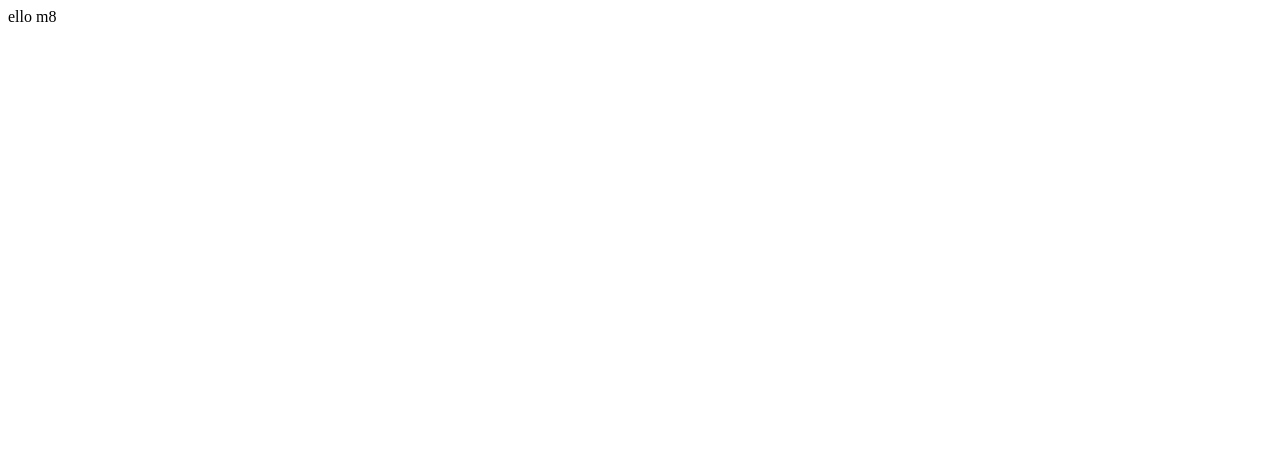
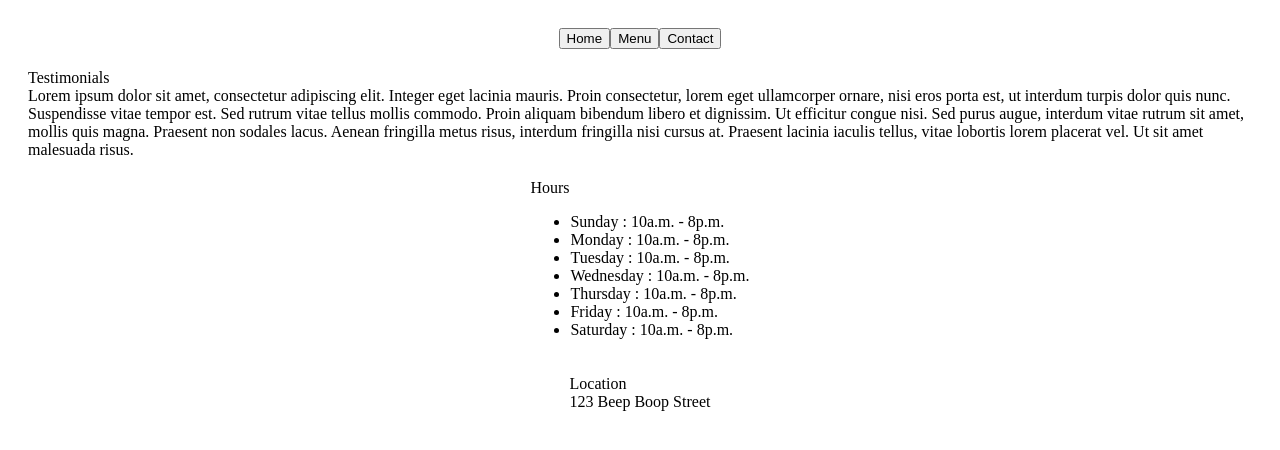
Before and after one commit to 6okuJins/restaurant-page, a website built with webpack: page src/index.html in a window 1280 px wide. Built offline with nearby package versions, Linux system fonts and the light colour scheme.

Commit message:
Restructure directory and complete skeleton

```diff
--- /dev/null
+++ b/src/functions/firstLoad.js
@@ -0,0 +1,11 @@
+import header from "../pages/header"
+import home from "../pages/home";
+
+const firstLoad = () => {
+    const content = document.getElementById('content');
+    const myHeader = header();
+    content.append(myHeader);
+    const {testimonial, hours, location} = home();
+    content.append(testimonial, hours, location);
+};
+export default firstLoad;
--- /dev/null
+++ b/src/functions/resetPage.js
@@ -0,0 +1,7 @@
+const resetPage = () => {
+    const content = document.getElementById('content');
+    while (content.children.length > 1) {
+        content.children[1].remove();
+    }
+}
+export default resetPage;
--- a/src/index.html
+++ b/src/index.html
@@ -7,6 +7,6 @@
     <title>Restaurant Page</title>
 </head>
 <body ontouchstart="">
-    <div id="content">test</div>
+    <div id="content"></div>
 </body>
 </html>
--- a/src/index.js
+++ b/src/index.js
@@ -1,2 +1,33 @@
-import firstLoad from "./modules/firstLoad";
+import firstLoad from "./functions/firstLoad";
+import resetPage from "./functions/resetPage";
+import contact from "./pages/contact";
+import header from "./pages/header";
+import home from "./pages/home";
+import menu from "./pages/menu";
+
+import './styles/style.css';
+
 firstLoad();
+
+const content = document.querySelector('#content');
+const homeTab = document.querySelector('#home-tab');
+const menuTab = document.querySelector('#menu-tab');
+const contactTab = document.querySelector('#contact-tab');
+
+homeTab.addEventListener('click', () => {
+    resetPage();
+    const {testimonial, hours, location} = home();
+    content.append(testimonial, hours, location);
+});
+
+menuTab.addEventListener('click', () => {
+    resetPage();
+    const {food} = menu();
+    content.append(food);
+});
+
+contactTab.addEventListener('click', () => {
+    resetPage();
+    const {myContact} = contact();
+    content.append(myContact);
+});
--- a/src/modules/firstLoad.js
+++ /dev/null
@@ -1,5 +0,0 @@
-const firstLoad = () => {
-    const content = document.getElementById('content');
-    content.textContent = 'ello m8';
-};
-export default firstLoad;
--- /dev/null
+++ b/src/pages/contact.js
@@ -0,0 +1,9 @@
+const contact = () => {
+    const myContact = document.createElement('div');
+    myContact.classList = 'contact';
+    myContact.textContent = 'Some contacts...';
+    return {
+        myContact
+    }
+}
+export default contact;
--- /dev/null
+++ b/src/pages/header.js
@@ -0,0 +1,24 @@
+const header = () => {
+    const header = document.createElement('div');
+    header.classList.add('header');
+
+    const homeTab = document.createElement('button');
+    const menuTab = document.createElement('button');
+    const contactTab = document.createElement('button');
+    header.append(homeTab, menuTab, contactTab);
+
+    homeTab.classList.add('tab');
+    homeTab.id = 'home-tab';
+    homeTab.textContent = 'Home';
+
+    menuTab.classList.add('tab');
+    menuTab.id = 'menu-tab';
+    menuTab.textContent = 'Menu';
+
+    contactTab.classList.add('tab');
+    contactTab.id = 'contact-tab';
+    contactTab.textContent = 'Contact';
+
+    return header;
+}
+export default header;
--- /dev/null
+++ b/src/pages/home.js
@@ -0,0 +1,55 @@
+const home = () => {
+    // create sections
+    const testimonial = document.createElement('div');
+    const hours = document.createElement('div');
+    const location = document.createElement('div');
+
+    // testimonials section
+    const testimonialTitle = document.createElement('div');
+    const testimonialContainer = document.createElement('div');
+    testimonial.append(testimonialTitle, testimonialContainer);
+    testimonialTitle.textContent = "Testimonials";
+    testimonialContainer.textContent = "Lorem ipsum dolor sit amet, consectetur adipiscing elit. Integer eget lacinia mauris. Proin consectetur, lorem eget ullamcorper ornare, nisi eros porta est, ut interdum turpis dolor quis nunc. Suspendisse vitae tempor est. Sed rutrum vitae tellus mollis commodo. Proin aliquam bibendum libero et dignissim. Ut efficitur congue nisi. Sed purus augue, interdum vitae rutrum sit amet, mollis quis magna. Praesent non sodales lacus. Aenean fringilla metus risus, interdum fringilla nisi cursus at. Praesent lacinia iaculis tellus, vitae lobortis lorem placerat vel. Ut sit amet malesuada risus.";
+
+    // hours section
+    hours.classList.add('hours');
+    const hoursTitle = document.createElement('div');
+    hoursTitle.textContent = 'Hours';
+    const hoursContainer = document.createElement('ul');
+    hoursTitle.classList.add('section-title');
+    hoursContainer.classList.add('container');
+    hours.append(hoursTitle, hoursContainer);
+    const sunday = document.createElement('li');
+    const monday = document.createElement('li');
+    const tuesday = document.createElement('li');
+    const wednesday = document.createElement('li');
+    const thursday = document.createElement('li');
+    const friday = document.createElement('li');
+    const saturday = document.createElement('li');
+    hoursContainer.append(sunday,monday,tuesday,wednesday,thursday,friday,saturday);
+    sunday.append(document.createTextNode('Sunday : 10a.m. - 8p.m.'));
+    monday.append(document.createTextNode('Monday : 10a.m. - 8p.m.'));
+    tuesday.append(document.createTextNode('Tuesday : 10a.m. - 8p.m.'));
+    wednesday.append(document.createTextNode('Wednesday : 10a.m. - 8p.m.'));
+    thursday.append(document.createTextNode('Thursday : 10a.m. - 8p.m.'));
+    friday.append(document.createTextNode('Friday : 10a.m. - 8p.m.'));
+    saturday.append(document.createTextNode('Saturday : 10a.m. - 8p.m.'));
+
+
+    // location section
+    location.classList.add('location');
+    const locationTitle = document.createElement('div');
+    const locationContainer = document.createElement('div');
+    locationTitle.classList.add('section-title');
+    locationContainer.classList.add('container');
+    location.append(locationTitle, locationContainer);
+    locationTitle.textContent = 'Location';
+    locationContainer.textContent = "123 Beep Boop Street"
+
+    return {
+        testimonial,
+        hours,
+        location
+    }
+}
+export default home;
--- /dev/null
+++ b/src/pages/menu.js
@@ -0,0 +1,11 @@
+const menu = () => {
+    const food = document.createElement('div');
+    food.classList = 'food menu';
+    food.textContent = 'Some food...';
+
+    return {
+        food
+    }
+
+}
+export default menu;
--- /dev/null
+++ b/src/styles/style.css
@@ -0,0 +1,11 @@
+.header {
+    display: flex;
+    justify-content: center;
+}
+#content {
+    display: flex;
+    flex-direction: column;
+    align-items: center;
+    padding: 20px;
+    gap: 20px;
+}
```
